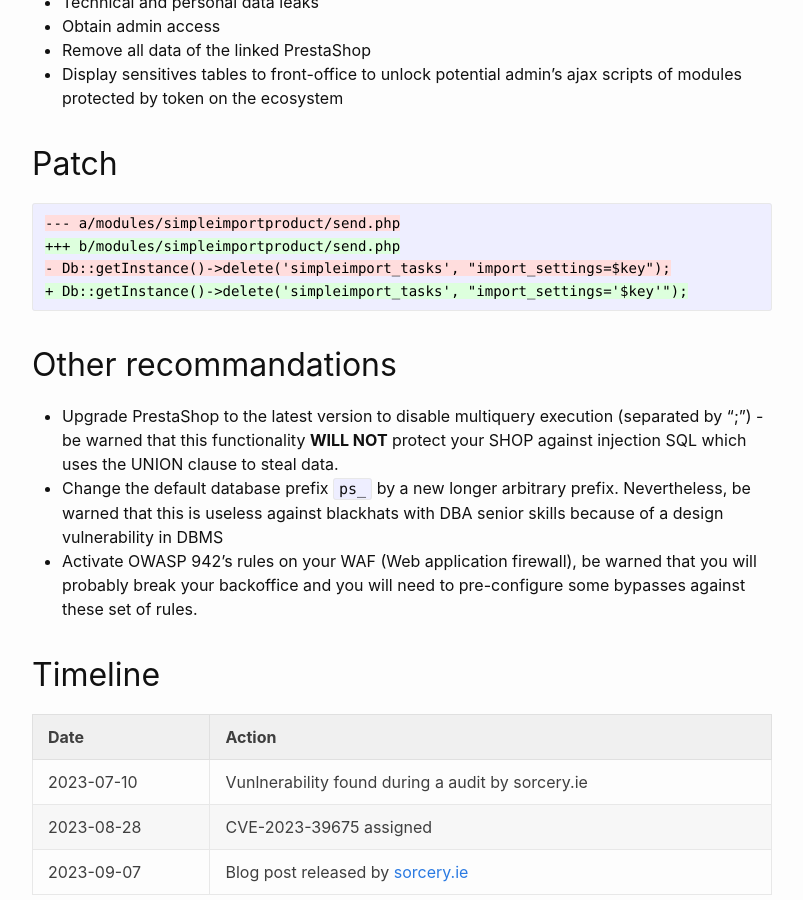
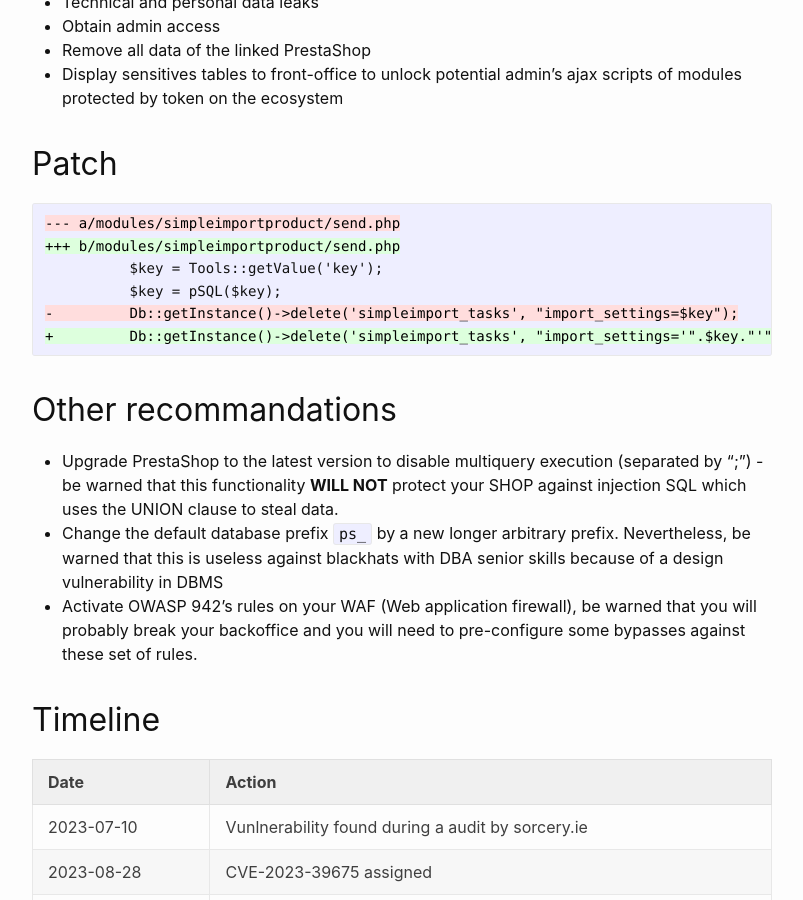
Before and after one commit to friends-of-presta/security-advisories, a Jekyll site: the page built from _posts/2023-09-19-simpleimportproduct.md, in a window 1280 px wide and 900 px high, scrolled down 1861 px. Shown: the whole window, without its empty margins (238-1041 px from the left). Built offline with Jekyll 4.4.1, drawn with Linux system fonts in a browser that asks for light colours.

Commit message:
Update 2023-09-19-simpleimportproduct.md

````diff
--- a/_posts/2023-09-19-simpleimportproduct.md
+++ b/_posts/2023-09-19-simpleimportproduct.md
@@ -55,8 +55,10 @@ A patch has been released in august 2023.
 ```diff
 --- a/modules/simpleimportproduct/send.php
 +++ b/modules/simpleimportproduct/send.php
-- Db::getInstance()->delete('simpleimport_tasks', "import_settings=$key");
-+ Db::getInstance()->delete('simpleimport_tasks', "import_settings='$key'");
+          $key = Tools::getValue('key');
+          $key = pSQL($key);
+-         Db::getInstance()->delete('simpleimport_tasks', "import_settings=$key");
++         Db::getInstance()->delete('simpleimport_tasks', "import_settings='".$key."'");
 ```
 
 
````
